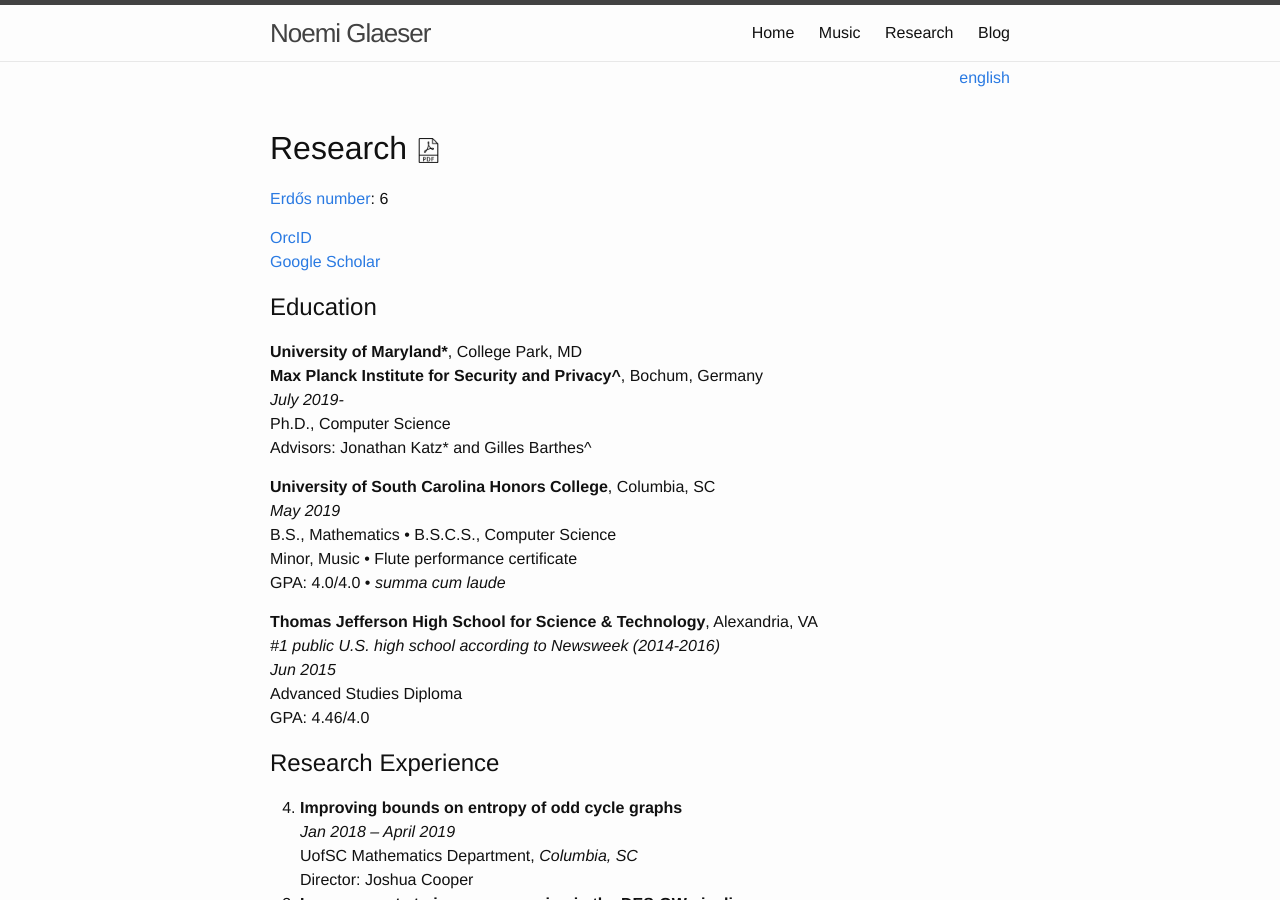
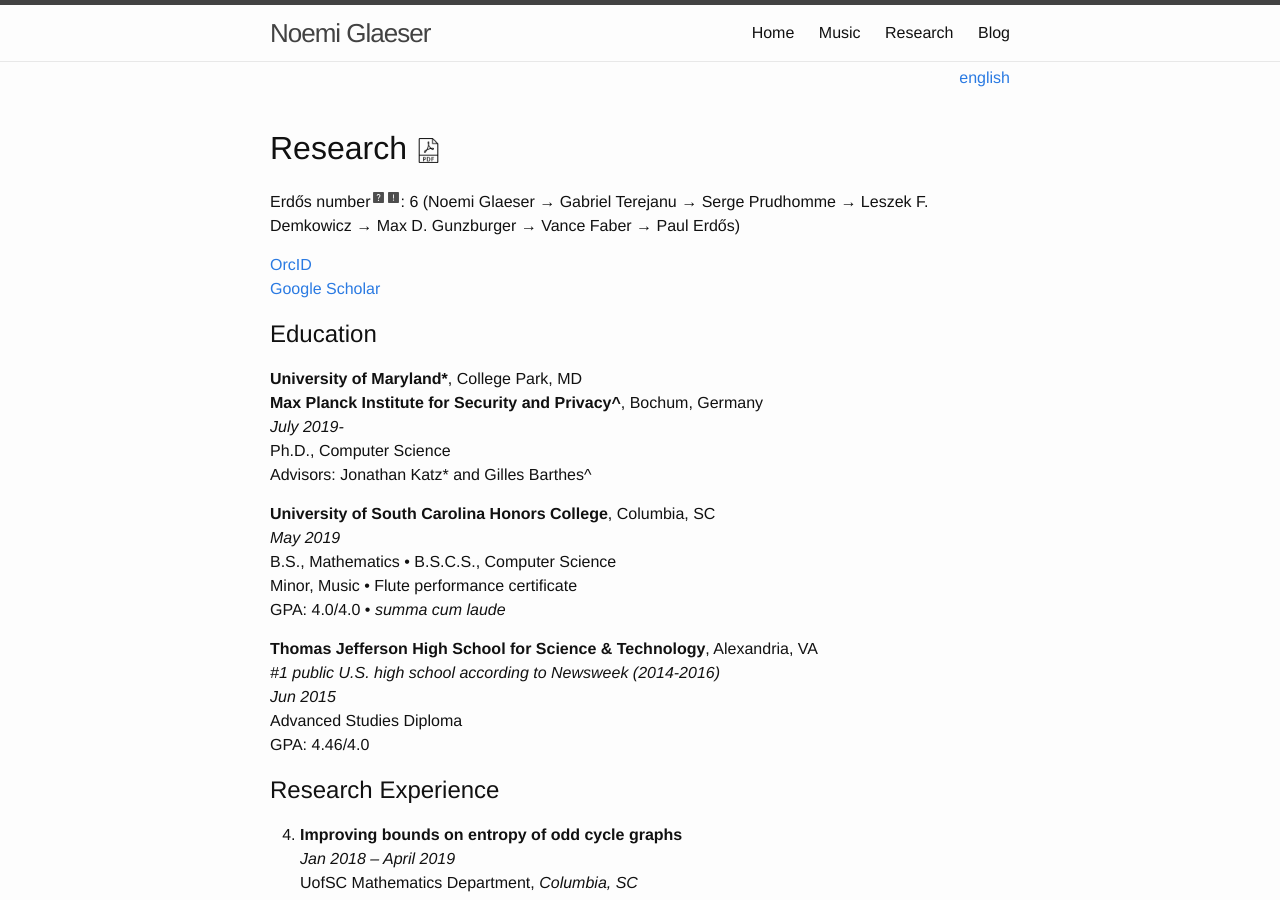
Before and after one commit to nglaeser/minima-site, a Jekyll site: the page built from research.md, in a window 1280 px wide and 900 px high. Built offline with Jekyll 4.4.1, drawn with Linux system fonts in a browser that asks for light colours.

Commit message:
modify erdos number section

```diff
--- a/research.md
+++ b/research.md
@@ -8,7 +8,8 @@ order: 4
 
 # Research [![PDF version](files/pdf.png "PDF version"){: style="width: 25px"}](files/Glaeser_CV_STEM5.pdf)
 
-[Erdős number](https://mathscinet.ams.org/mathscinet/freeTools.html?version=2): 6
+Erdős number<sup>[![What's that?](files/question.svg "What's that?"){: style="width: 15px"}](https://en.wikipedia.org/wiki/Erd%C5%91s_number)</sup><sup>[![Calculate your own](files/exclamation.svg "Calculate your own"){: style="width: 15px"}](https://mathscinet.ams.org/mathscinet/freeTools.html?version=2)</sup>:
+6 (Noemi Glaeser &#8594; Gabriel Terejanu &#8594; Serge Prudhomme &#8594; Leszek F. Demkowicz &#8594; Max D. Gunzburger &#8594; Vance Faber &#8594; Paul Erdős)
 
 [OrcID](https://orcid.org/0000-0002-6464-2534)
 [Google Scholar](https://scholar.google.com/citations?user=NsdpCcgAAAAJ&hl=en&oi=ao)
```
Also changed, not shown: files/exclamation.svg (added), files/question.svg (added).
